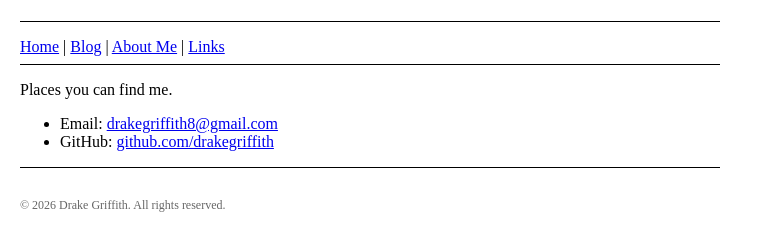
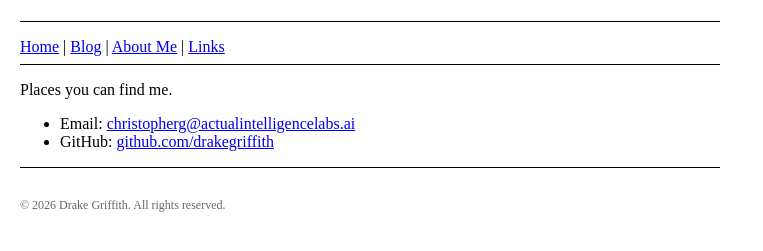
Before and after one commit to drakegriffith/drakes-website, a plain HTML site: page links.html in a window 1280 px wide. Shown: the part 59-310 px from the top of the page, without its empty margins (0-763 px from the left). Drawn offline with Linux system fonts and the light colour scheme.

Commit message:
links: use Actual Intelligence Labs email

```diff
--- a/links.html
+++ b/links.html
@@ -20,7 +20,7 @@
 <p>Places you can find me.</p>
 
 <ul>
-<li>Email: <a href="mailto:drakegriffith8@gmail.com">drakegriffith8@gmail.com</a></li>
+<li>Email: <a href="mailto:christopherg@actualintelligencelabs.ai">christopherg@actualintelligencelabs.ai</a></li>
 <li>GitHub: <a href="https://github.com/drakegriffith">github.com/drakegriffith</a></li>
 </ul>
 
```
